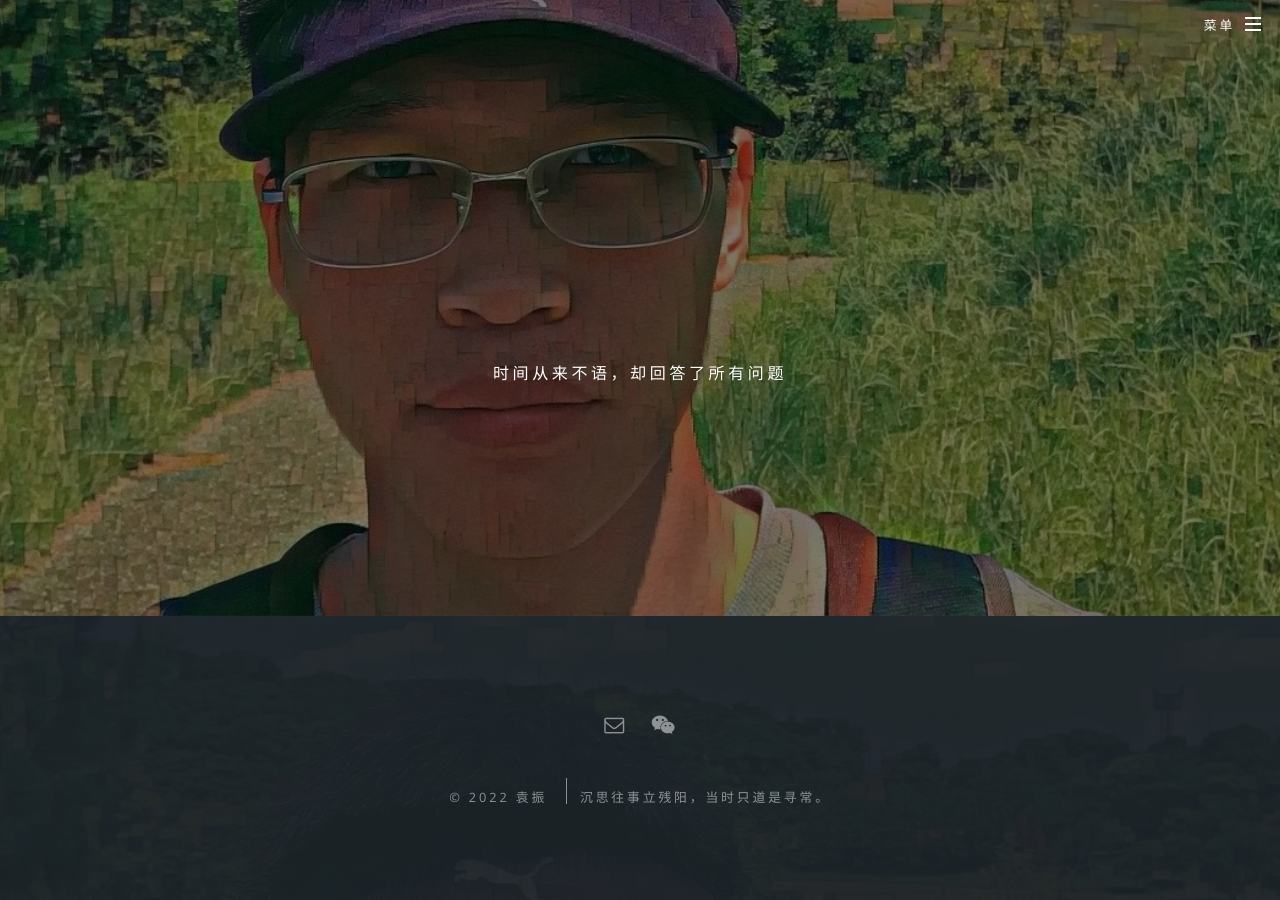
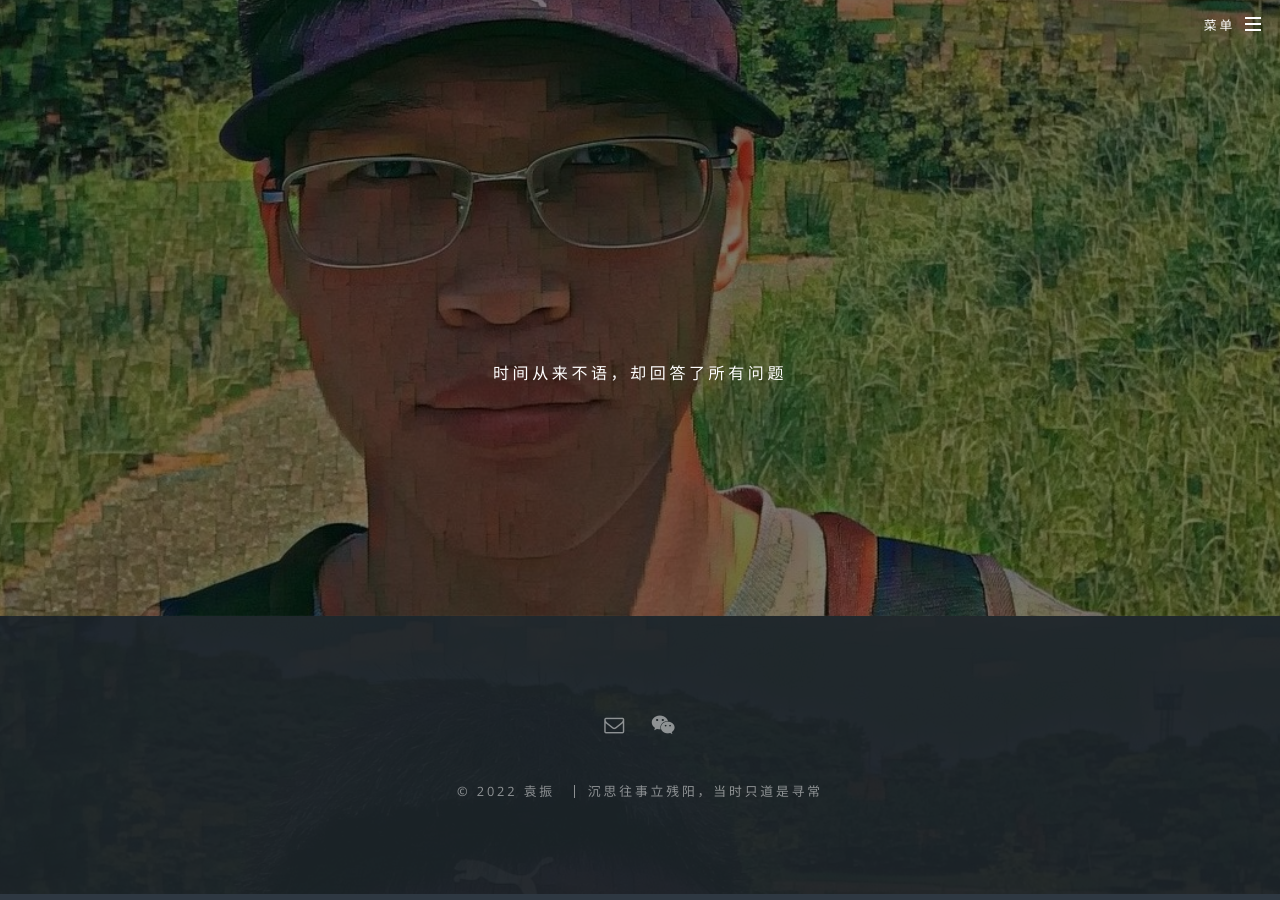
Before and after one commit to yz14/yz14.github.io4, a Jekyll site: the page built from index.html, in a window 1280 px wide and 900 px high, scrolled down 284 px. Built offline with Jekyll 4.4.1, drawn with Linux system fonts in a browser that asks for light colours.

```diff
--- a/_includes/footer.html
+++ b/_includes/footer.html
@@ -22,6 +22,6 @@
     {{ thisyear }}
     {% if site.owner %}{{ site.owner }}{% else %}{{ site.title }}{% endif %}</li>
 <!--     <li><a href="https://yz14.github.io" target="_blank">主页网站</a></li> -->
-    <li><br>沉思往事立残阳，当时只道是寻常。</li>
+    <li>沉思往事立残阳，当时只道是寻常</li>
   </ul>
 </footer>
```
